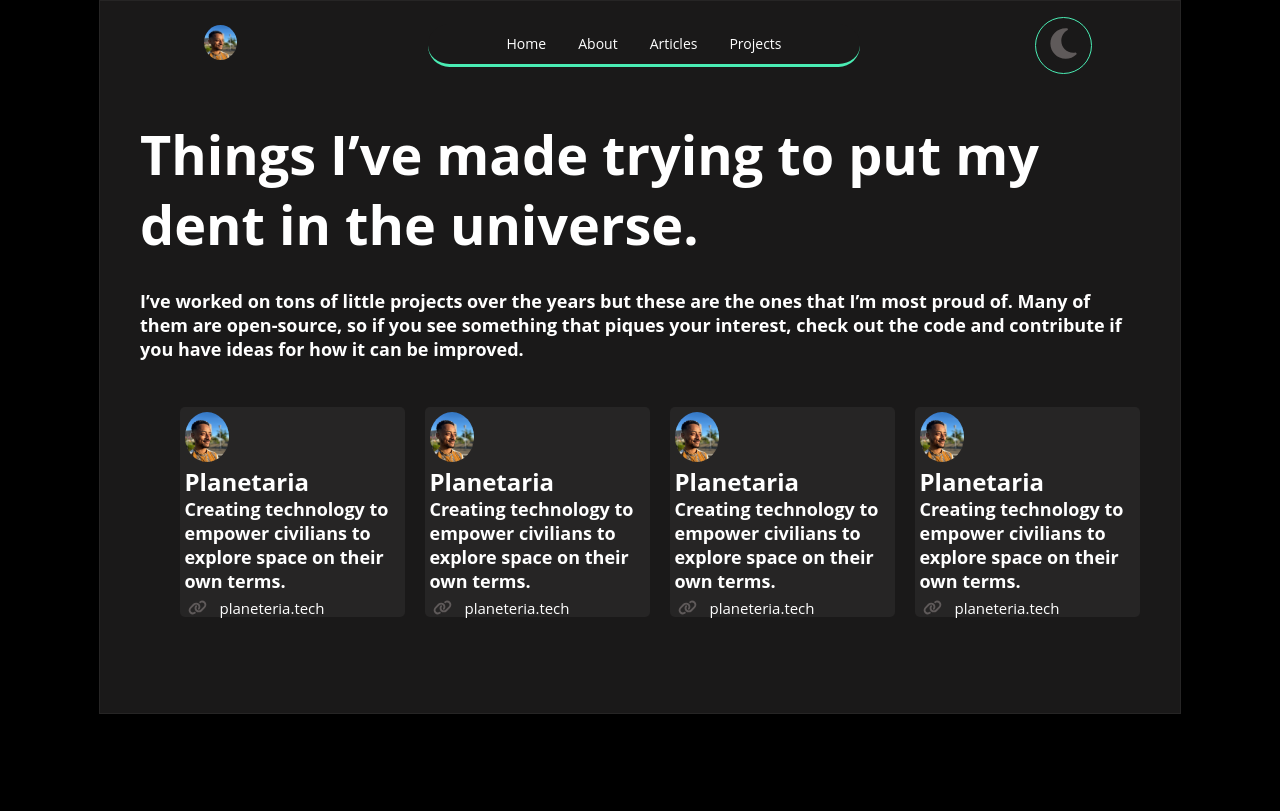
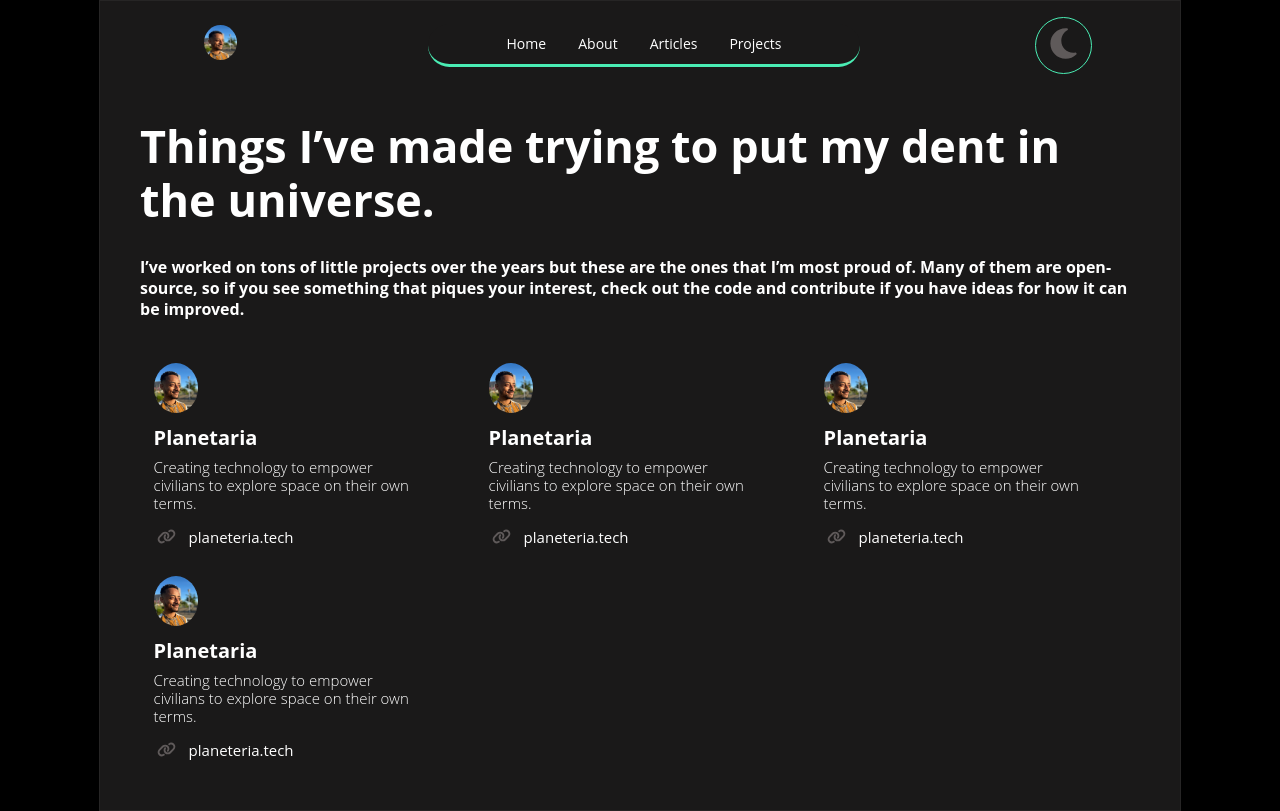
Before and after one commit to Eyosias1/profile, a React (Create React App) app: page /projects in a window 1280 px wide. Built offline with nearby package versions, Linux system fonts and the light colour scheme.

Commit message:
navbar stciky project section done projects page started

```diff
--- a/src/pages/Projects.js
+++ b/src/pages/Projects.js
@@ -17,6 +17,7 @@ return (
     <ul className='projects-grid'>
       <li>
         <div className='proj-grid'>
+          <div className="proj-grid-el">
             <div className='project-icon'>
               <img src={profile} alt="profile Logo" className="profile-img" />
             </div>
@@ -31,9 +32,11 @@ return (
               <a href='https://www.youtube.com/watch?v=dQw4w9WgXcQ'> planeteria.tech</a>
             </div>
           </div>
+        </div>
       </li>
       <li>
         <div className='proj-grid'>
+          <div className="proj-grid-el">
             <div className='project-icon'>
               <img src={profile} alt="profile Logo" className="profile-img" />
             </div>
@@ -48,9 +51,11 @@ return (
               <a href='https://www.youtube.com/watch?v=dQw4w9WgXcQ'> planeteria.tech</a>
             </div>
           </div>
+        </div>
       </li>
       <li>
         <div className='proj-grid'>
+          <div className="proj-grid-el">
             <div className='project-icon'>
               <img src={profile} alt="profile Logo" className="profile-img" />
             </div>
@@ -65,9 +70,11 @@ return (
               <a href='https://www.youtube.com/watch?v=dQw4w9WgXcQ'> planeteria.tech</a>
             </div>
           </div>
+        </div>
       </li>
       <li>
         <div className='proj-grid'>
+          <div className="proj-grid-el">
             <div className='project-icon'>
               <img src={profile} alt="profile Logo" className="profile-img" />
             </div>
@@ -82,12 +89,8 @@ return (
               <a href='https://www.youtube.com/watch?v=dQw4w9WgXcQ'> planeteria.tech</a>
             </div>
           </div>
+        </div>
       </li>
-      <li></li>
-      <li></li>
-      <li></li>
-      <li></li>
-      <li></li>
     </ul>
   </div>
 </div>
--- a/src/styles/Home.css
+++ b/src/styles/Home.css
@@ -7,6 +7,11 @@
     padding: 40px;
 }
 
+.Home-section > .Intro-home > h1{
+    font-size: 40px;
+    line-height: 1;
+    margin-bottom: 10px;
+}
 .Home-section p {
     font-weight: lighter;
 }
--- a/src/styles/NavBar.css
+++ b/src/styles/NavBar.css
@@ -1,4 +1,5 @@
 .navbar {
+    /* position: fixed; */
     background-color: var(--colorternere);
     color: var(--colorprimary);
     border-radius: 35px;
@@ -6,7 +7,7 @@
     width: 40%;
     display: flex;
     align-items: center;
-    justify-content: center;
+    justify-content: space-around;
     font-size: 14px;
     border-bottom: solid;
     /* border-bottom: 3px solid; */
--- a/src/styles/Projects.css
+++ b/src/styles/Projects.css
@@ -5,20 +5,51 @@
     gap: 30px
 }
 
+.project-page h1{
+    font-size: 45px;
+    line-height: 1.2;
+}
+.project-page p{
+    /* font-weight: lighter; */
+    font-size: 16px;
+    line-height: 1.3;
+}
 
 .all-Project > ul {
     list-style: none;
+    padding: 0;
+    margin: 0;
 }
-
-
 .projects-grid {
     display: grid;
-    grid-template-columns: repeat(auto-fit, minmax(200px, 1fr));
-    gap: 20px;
+    grid-template-columns: repeat(auto-fit, minmax(250px, 1fr));
+    gap: 5px;
 }
-
 li > .proj-grid {
+    /* background-color: var(--colorternerelight); */
+    border-radius: 15px;
+    height: 13rem;
+    width: 17rem;
+}
+.projects-grid > li:hover {
+    border-radius: 15px;
     background-color: var(--colorternerelight);
-    border-radius: 5px;
-    padding: 2%;
+    transition: var(transition);
+    cursor: pointer;
 }
+li > .proj-grid > .proj-grid-el {
+    padding: 5% 0% 0% 5%;
+    display: flex;
+    flex-direction: column;
+    justify-content: space-between;
+    gap: 10px;
+}
+.proj-grid h3 {
+    font-size: 20px;
+    line-height: 1;
+}
+.proj-grid p {
+    font-weight: lighter;
+    font-size: 15px;
+    line-height: 1.2;
+}
```
Lines whose indentation alone changed are shown as unchanged.
